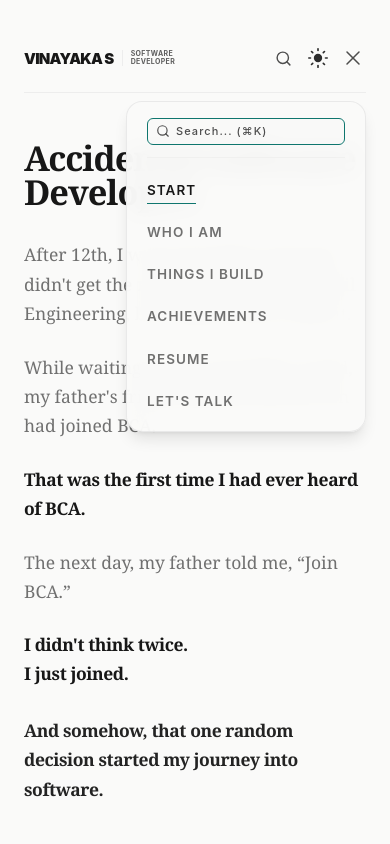
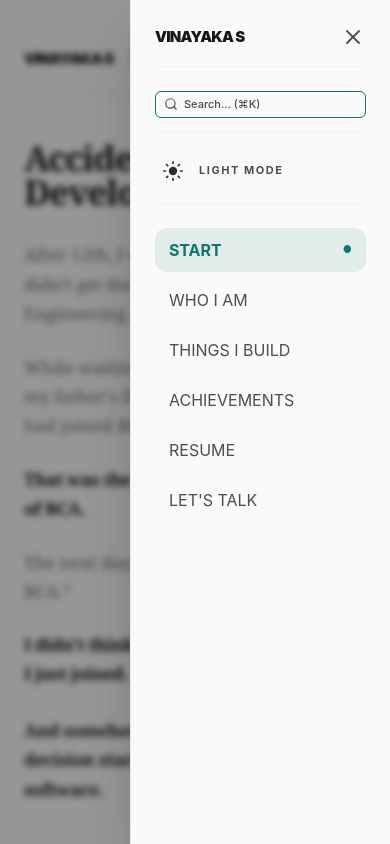
Before and after one commit to vinayaka2003/Portfolio, a Next.js app: page / in a window 390 px wide. Both pictures are taken after a click on the button 283 px from the left and 58 px from the top of the page. Shown: the top 844 px of the page. Built offline with nearby package versions, Linux system fonts and the light colour scheme.

Commit message:
Feature: Redesign mobile hamburger navigation as a sliding side drawer panel

```diff
--- a/src/components/EditorialNavbar.jsx
+++ b/src/components/EditorialNavbar.jsx
@@ -188,29 +188,63 @@ export default function EditorialNavbar() {
         </div>
       </div>
 
-      {/* Mobile Menu Dropdown (< md) */}
+      {/* Mobile Menu Drawer (< md) */}
       {menuOpen && (
+        <>
+          {/* Backdrop Overlay */}
+          <div
+            className="fixed inset-0 z-40 bg-black/40 dark:bg-black/60 backdrop-blur-[3px] md:hidden animate-[fadeIn_0.2s_ease_out_forwards]"
+            onClick={() => setMenuOpen(false)}
+          />
+
+          {/* Drawer Panel */}
           <nav
             id="mobile-menu"
             ref={menuRef}
             aria-label="Mobile navigation"
             className="
-            absolute top-full right-0 z-50
-            w-[240px]
-            bg-background/95 dark:bg-background/95 backdrop-blur-md border border-border/80
-            rounded-2xl py-4 px-5 mt-2
-            shadow-lg
-            flex flex-col gap-3.5
-            text-[13.5px] font-semibold uppercase tracking-[0.08em] text-muted
-            motion-safe:animate-[fadeDown_0.15s_ease_forwards]
+              fixed top-0 right-0 bottom-0 z-50
+              w-[260px] sm:w-[280px]
+              bg-background dark:bg-zinc-950 backdrop-blur-md border-l border-border/80 dark:border-white/10
+              py-6 px-6
+              shadow-2xl
+              flex flex-col gap-5
               md:hidden
+              animate-[slideIn_0.25s_cubic-bezier(0.16,1,0.3,1)_forwards]
             "
           >
+            {/* Drawer Header (Logo + Close Button) */}
+            <div className="flex items-center justify-between pb-4 border-b border-border/40 mb-1 select-none">
+              <span className="font-sans text-[15px] font-black uppercase tracking-tighter text-foreground">
+                Vinayaka S
+              </span>
+              <button
+                onClick={() => setMenuOpen(false)}
+                className="p-1 text-muted hover:text-foreground transition-colors focus:outline-none cursor-pointer"
+                aria-label="Close menu"
+              >
+                <svg width="18" height="18" viewBox="0 0 18 18" fill="none" stroke="currentColor" strokeWidth="1.8" strokeLinecap="round">
+                  <line x1="3" y1="3" x2="15" y2="15" />
+                  <line x1="15" y1="3" x2="3" y2="15" />
+                </svg>
+              </button>
+            </div>
+
             {/* Mobile Search Box */}
-          <div className="pb-3 border-b border-border/40 mb-1">
+            <div className="pb-3.5 border-b border-border/40 select-none">
               <SearchClient />
             </div>
 
+            {/* Quick Controls Row (Theme Toggle) */}
+            <div className="flex items-center gap-2 pb-3.5 border-b border-border/40 select-none">
+              <AnimatedThemeToggler />
+              <span className="text-[11px] text-muted uppercase tracking-[0.14em] font-bold select-none">
+                {mounted ? (isDark ? "Dark Mode" : "Light Mode") : "Mode"}
+              </span>
+            </div>
+
+            {/* Links list */}
+            <div className="flex flex-col gap-1.5 pt-1">
               {links.map((link) => {
                 const isActive =
                   pathname === link.href ||
@@ -220,20 +254,24 @@ export default function EditorialNavbar() {
                     key={link.href}
                     href={link.href}
                     onClick={() => setMenuOpen(false)}
-                className={`relative py-1 w-fit transition-colors duration-200 ease-out
-                  after:absolute after:bottom-0 after:left-0 after:h-[1px] after:w-full after:bg-accent after:transition-transform after:duration-300 after:ease-out after:origin-left
+                    className={`flex items-center justify-between px-3.5 py-2.5 rounded-xl transition-all duration-200 ease-out focus:outline-none
                       ${
                         isActive
-                      ? "text-foreground font-semibold after:scale-x-100"
-                      : "text-muted/80 hover:text-foreground after:scale-x-0 hover:after:scale-x-100"
+                          ? "bg-accent/10 dark:bg-accent/15 text-accent font-bold"
+                          : "text-muted hover:text-foreground hover:bg-border/30 dark:hover:bg-white/5"
                       }
                     `}
                   >
                     <span>{link.label}</span>
+                    {isActive && (
+                      <span className="text-[10px] text-accent">●</span>
+                    )}
                   </Link>
                 );
               })}
+            </div>
           </nav>
+        </>
       )}
     </header>
   );
```
Lines whose indentation alone changed are shown as unchanged.
